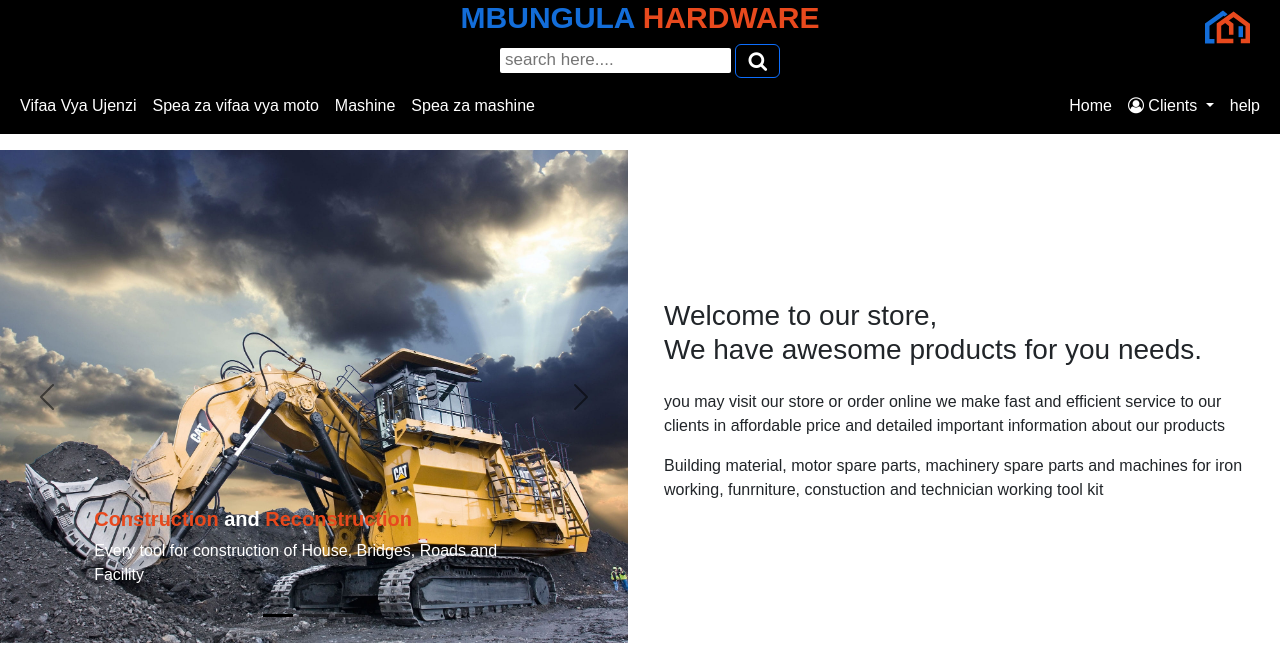
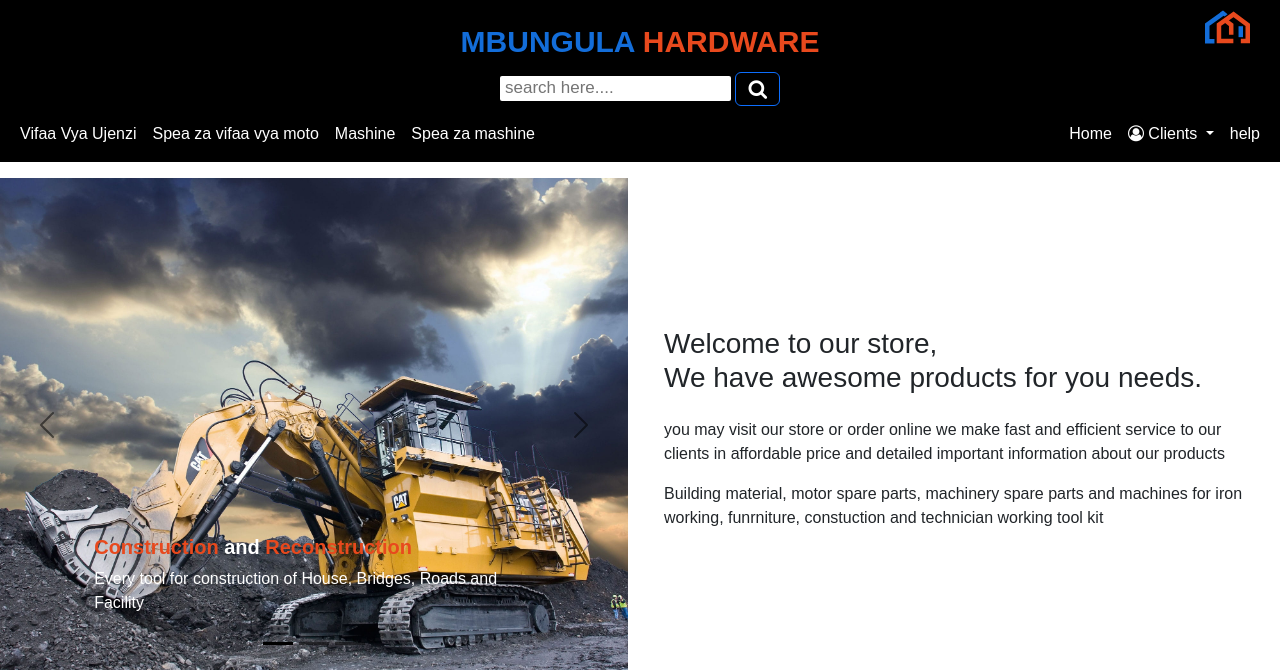
Before and after one commit to shadmbwagha/azureHelloPhpSql, a PHP site: page /hardware.php in a window 1280 px wide. Shown: the top 670 px of the page. Run offline with PHP 8.4, Linux system fonts and the light colour scheme; some libraries are stand-ins or nearby versions.

Commit message:
Update hardwareHeader.php

```diff
--- a/hardwareHeader.php
+++ b/hardwareHeader.php
@@ -22,7 +22,7 @@
 
   <!-- Mbungula title -->
   <h1 class="navbar-brand h1 title">
-      <div class="fw-bold title text-center mbungula-text" style="color: #136DD9;">MBUNGULA <span style="color: #E8491D;">HARDWARE</span></div>
+      <div class="fw-bold title text-center mbungula-text pt-4 pb-1" style="color: #136DD9;">MBUNGULA <span style="color: #E8491D;">HARDWARE</span></div>
   </h1>
 
 <!-- SEARCH BAR -->
```
